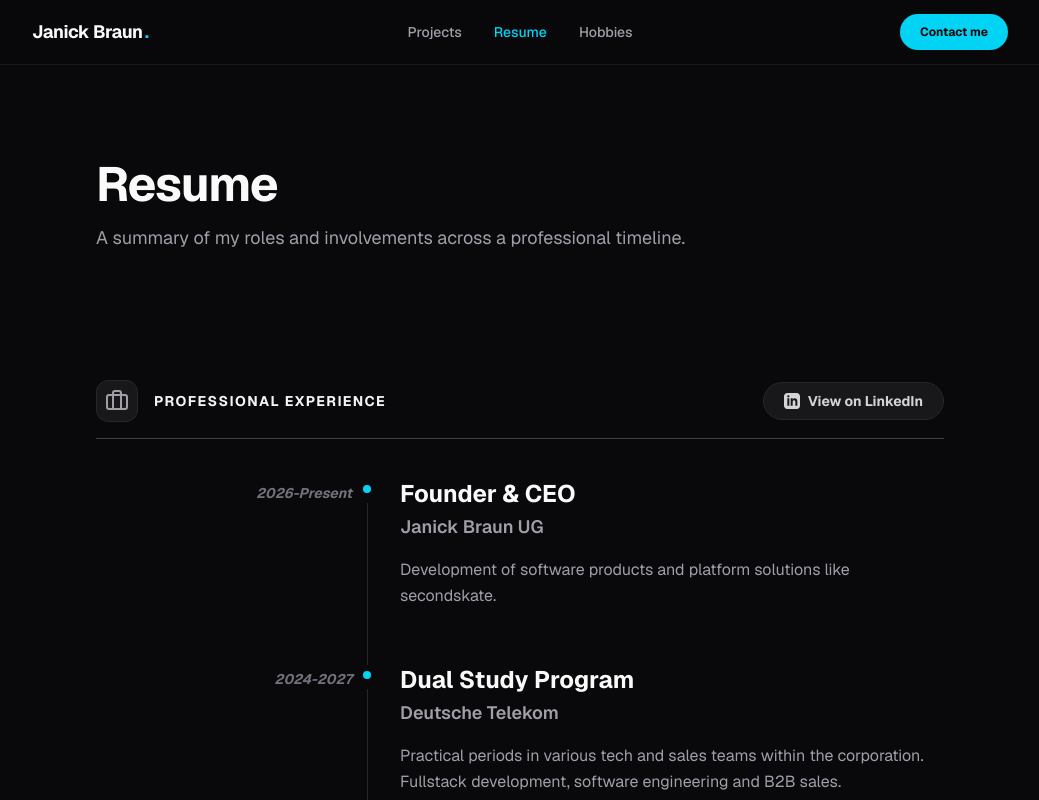
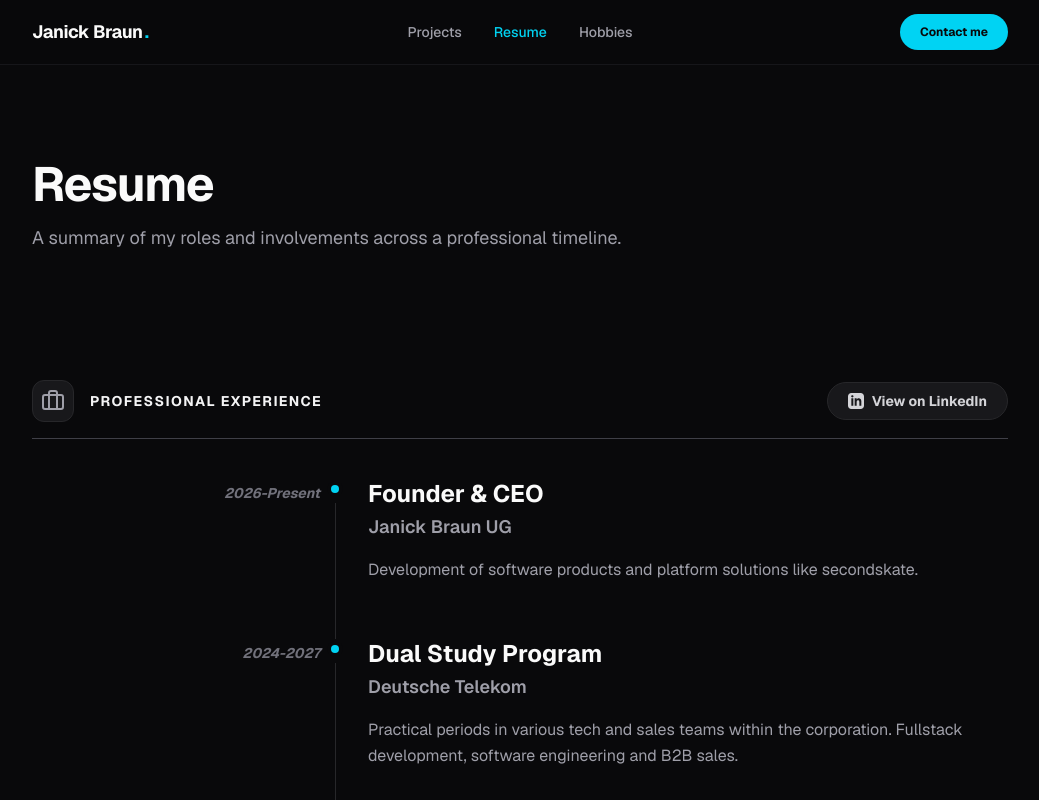
Before and after one commit to janickbraun/portfolio, a Next.js app: page /cv in a window 1280 px wide. Shown: the top 800 px of the page, without its empty margins (120-1159 px from the left). Built offline with nearby package versions, Linux system fonts and the light colour scheme.

Commit message:
fixed alignment

```diff
--- a/src/app/cv/page.tsx
+++ b/src/app/cv/page.tsx
@@ -8,7 +8,7 @@ export const metadata: Metadata = {
 
 export default function CVPage() {
   return (
-    <div className="container mx-auto max-w-4xl px-6 py-12 md:py-24">
+    <div className="container mx-auto max-w-5xl px-6 py-12 md:py-24">
       <ResumeList
         title="Resume"
         subtitle="A summary of my roles and involvements across a professional timeline."
--- a/src/app/hobbies/[slug]/page.tsx
+++ b/src/app/hobbies/[slug]/page.tsx
@@ -50,7 +50,7 @@ export default async function HobbyPage({ params }: HobbyPageProps) {
   const isCinema = slug === "cinema";
 
   return (
-    <div className="container mx-auto max-w-4xl px-6 py-12 md:py-24">
+    <div className="container mx-auto max-w-5xl px-6 py-12 md:py-24">
       <FadeIn>
         <Link
           href="/hobbies"
--- a/src/app/hobbies/page.tsx
+++ b/src/app/hobbies/page.tsx
@@ -92,8 +92,6 @@ export default function HobbiesPage() {
                       ))}
                     </div>
                   )}
-
-
                 </div>
               </div>
             </Link>
```
